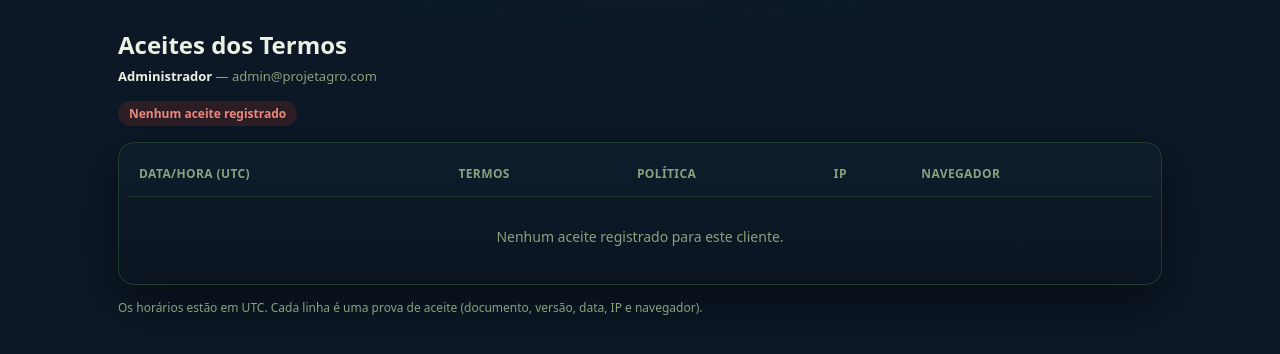
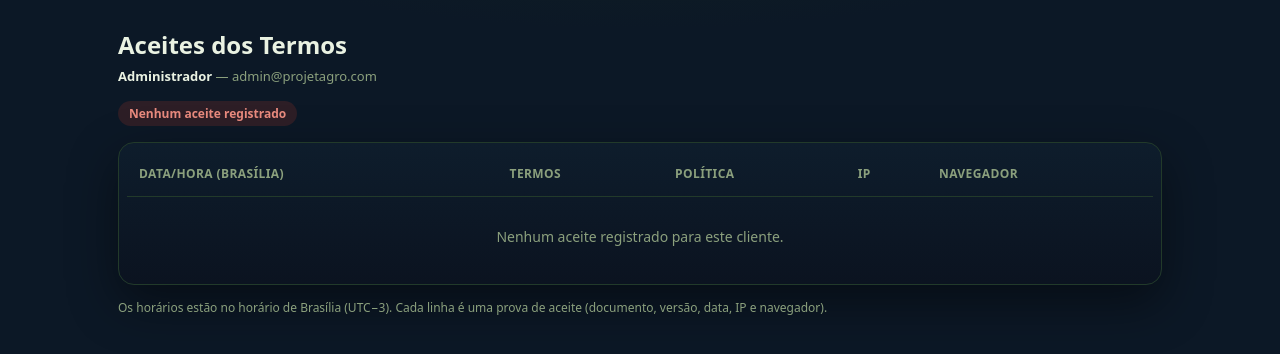
Before and after one commit to AGRIVIA/agrivia-auth, a FastAPI app: page /admin/usuarios/1/aceites in a window 1280 px wide. Shown: the part 71-425 px from the top of the page. Run offline with FastAPI, Linux system fonts and the light colour scheme; a user stored in the database is signed in; data comes from the database, SQL or seed files in the repository; data that the repository does not hold is empty.

Commit message:
Painel admin: tela de aceites dos termos + exportar CSV

```diff
--- a/admin/templates/aceites.html
+++ b/admin/templates/aceites.html
@@ -48,7 +48,7 @@
             <table>
                 <thead>
                     <tr>
-                        <th>Data/Hora (UTC)</th>
+                        <th>Data/Hora (Brasília)</th>
                         <th>Termos</th>
                         <th>Política</th>
                         <th>IP</th>
@@ -58,7 +58,7 @@
                 <tbody>
                 {% for a in aceites %}
                     <tr>
-                        <td>{{ a.aceito_em.strftime('%d/%m/%Y %H:%M:%S') if a.aceito_em else '—' }}</td>
+                        <td>{{ a.data_br }}</td>
                         <td><span class="badge b-green">v{{ a.termos_versao }}</span></td>
                         <td><span class="badge b-green">v{{ a.politica_versao }}</span></td>
                         <td>{{ a.ip or '—' }}</td>
@@ -77,7 +77,7 @@
     </div>
 
     <p class="hint" style="margin-top:14px; font-size:12px;">
-        Os horários estão em UTC. Cada linha é uma prova de aceite (documento, versão, data, IP e navegador).
+        Os horários estão no horário de Brasília (UTC−3). Cada linha é uma prova de aceite (documento, versão, data, IP e navegador).
     </p>
 </div>
 {% endblock %}
```
Also changed, not shown: admin/admin_web.py (+9 -2 lines).
